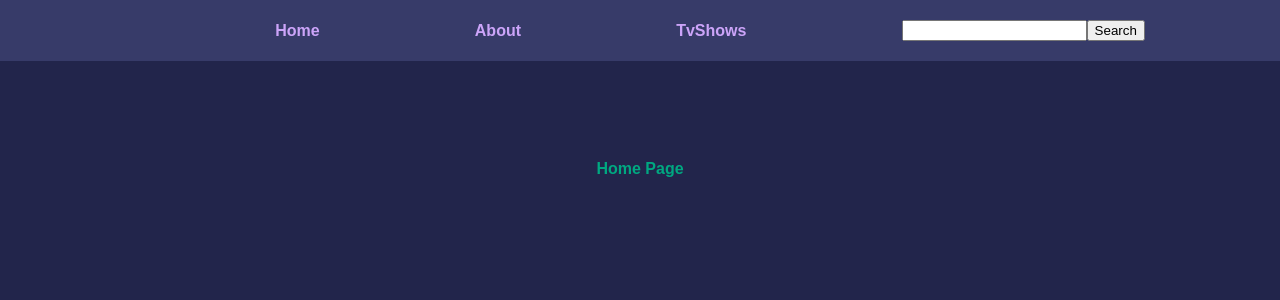
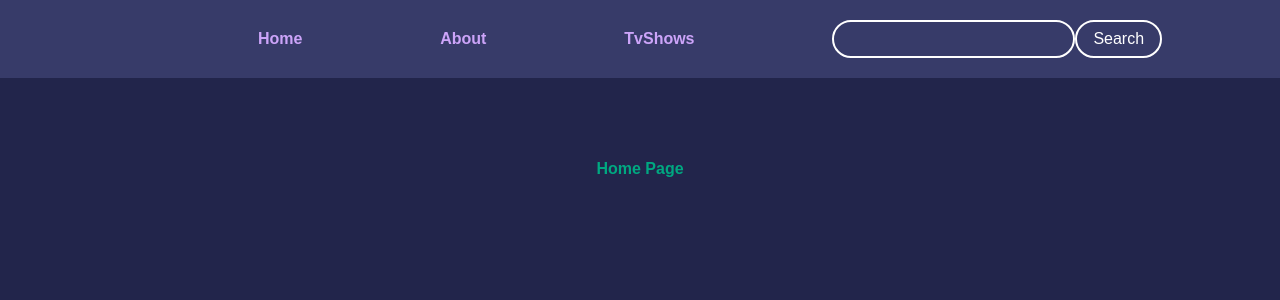
Before and after one commit to saurav7/tvshowwebsite1, a React (Create React App) app: page / in a window 1280 px wide. Shown: the top 300 px of the page. Built offline with nearby package versions, Linux system fonts and the light colour scheme.

Commit message:
add some css to input and search button

```diff
--- a/src/App.css
+++ b/src/App.css
@@ -39,12 +39,23 @@ body {
   font-weight: bolder;
 }
 
+.search,
+.search-button {
+    background-color: transparent;
+    border: 2px solid white;
+    border-radius: 50px;
+    color: #fff;
+    font-family: inherit;
+    font-size: 1rem;
+    padding: 0.5rem 1rem;
+    cursor: pointer;
+}
+
+/* TV SHOW LIST */
+
 .container{
   margin-top: 10rem;
 }
-
-
-/* TV SHOW LIST */
 
 .tvShow-list {
 
```
